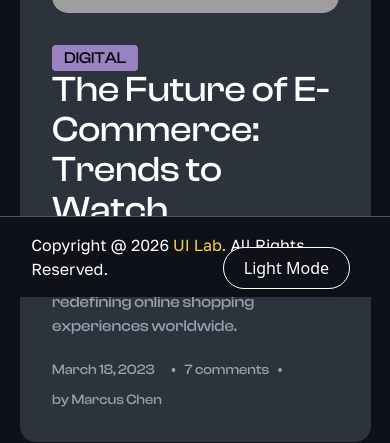
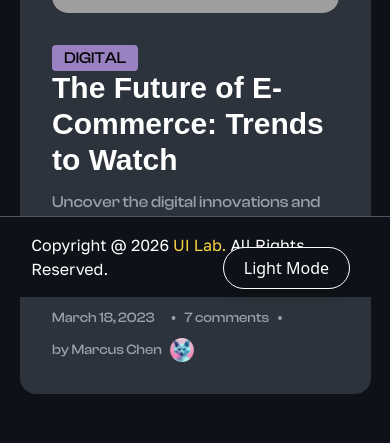
Before and after one commit to Jisap/nextjs16-uilab, a Next.js app: page /Pages/Index/Blog in a window 390 px wide. Shown: the part 547-990 px from the top of the page. Built offline with nearby package versions, Linux system fonts and the light colour scheme; grey boxes are pictures that could not be loaded; a web font is replaced by a local one.

Commit message:
feat: add Blog component with responsive Swiper carousel for latest news section

```diff
--- a/app/Pages/Index/Blog/page.tsx
+++ b/app/Pages/Index/Blog/page.tsx
@@ -87,7 +87,7 @@ const BlogComponent = () => {
                       {blog.tag}
                     </span>
 
-                    <h2 className="clash-font font-medium text-4xl lg:text-5xl hover:text-prim text-white transition-all duration-300">
+                    <h2 className="clash-font font-semibold text-3xl lg:text-4xl hover:text-prim text-white transition-all duration-300">
                       {blog.title}
                     </h2>
 
@@ -102,6 +102,13 @@ const BlogComponent = () => {
                       <p className="text-gray-400 clash-font font-medium text-sm">{blog.comment}</p>
                       <p className="text-gray-400 text-md">•</p>
                       <p className="text-gray-400 clash-font font-medium text-sm">{blog.author}</p>
+                      <Image
+                        src={blog.authorimg}
+                        alt={blog.author}
+                        width={100}
+                        height={100}
+                        className="w-6 object-cover"
+                      />
                     </div>
                   </div>
                 </Link>
```
